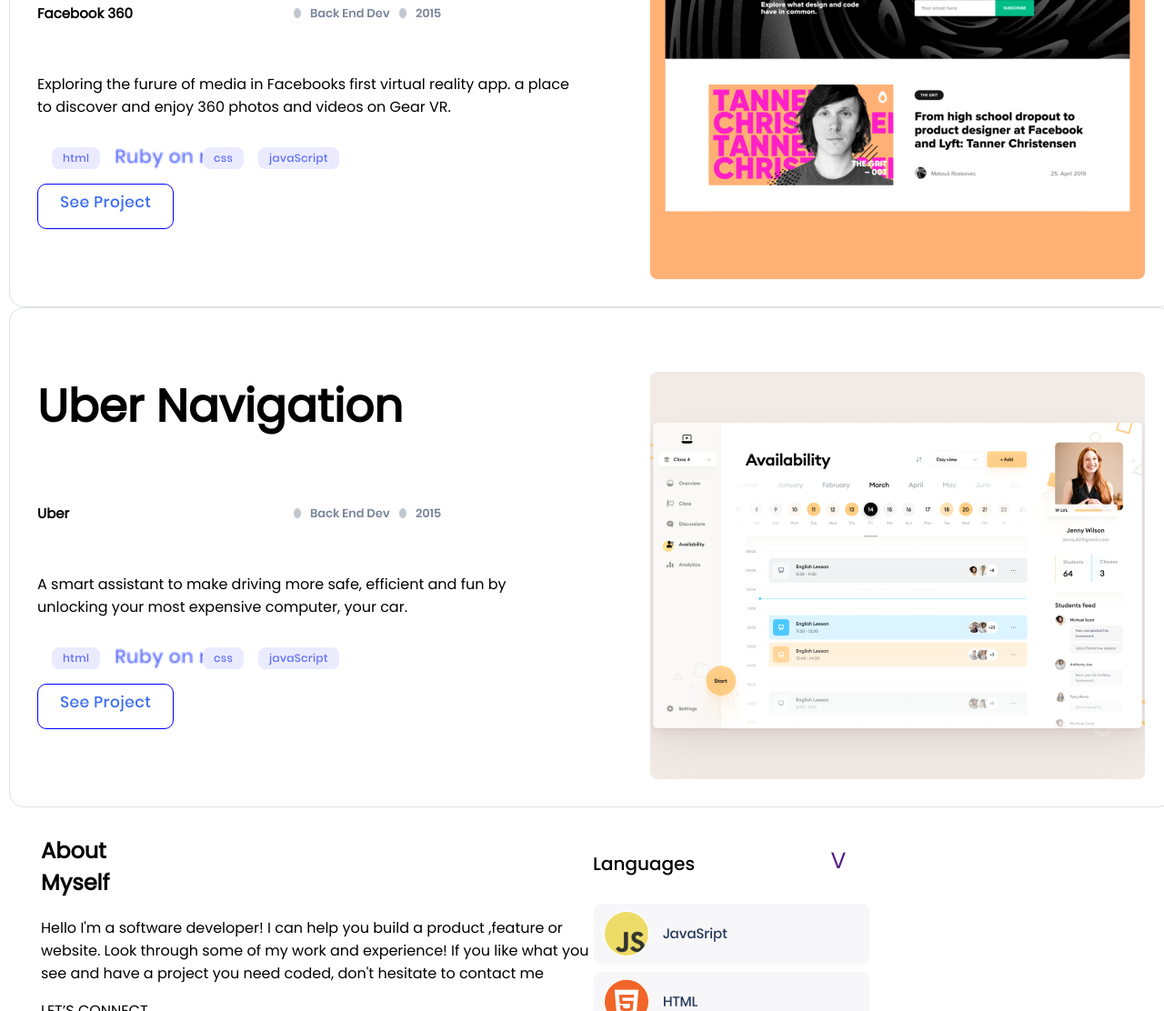
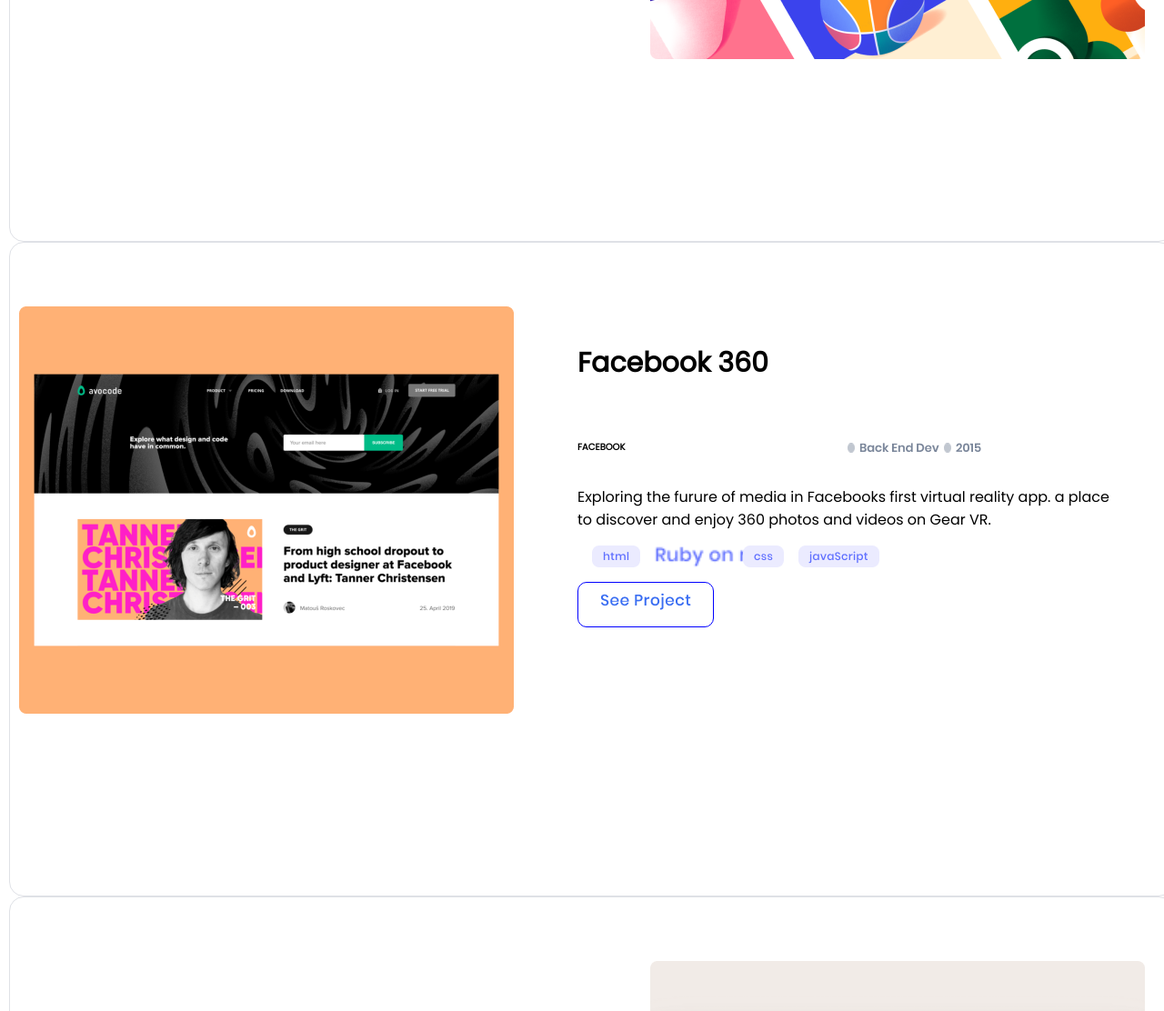
Before and after one commit to JOdiemo/JOdiemo.test.github.io, a website: page index.html in a window 1280 px wide. Shown: the part 1688-2800 px from the top of the page at 91% size. Drawn offline with Linux system fonts and the light colour scheme.

Commit message:
Review changes made

```diff
--- a/index.html
+++ b/index.html
@@ -141,9 +141,9 @@
 
         <section class="works">
             <div class="works-detail">
-            <h2 class="main-topic">Tonic</h2><br>
+            <h2 class="main-topic">Facebook 360</h2><br>
             <div class="works-intro">
-                <h2>Facebook 360</h2>
+                <h2>FACEBOOK</h2>
                 <ul>
                     <li>
                         <img src="images/Counter.png" alt="Counter"></li>
@@ -262,9 +262,9 @@
                </div>
                <div class="frameworks">
                    <ul>
-                       <li><img src="images/Frame9.png" alt=""></li>
-                       <li><img src="images/Frame10.png" alt=""></li>
-                       <li><img src="images/Frame11.png" alt=""></li>
+                       <li><img src="images/Frame12.png" alt=""></li>
+                       <li><img src="images/Frame13.png" alt=""></li>
+                       <li><img src="images/Frame14.png" alt=""></li>
                    </ul>
                </div>
                <div class="langs">
--- a/styles.css
+++ b/styles.css
@@ -37,6 +37,13 @@
   flex-direction: row;
   align-items: center;
   list-style: none;
+  font-family: "Poppin", sans-serif;
+  size: 10px;
+}
+
+.navbarmenulink {
+  text-decoration: none;
+  font-size: 8px;
 }
 
 section {
@@ -45,7 +52,7 @@
   align-items: center;
   margin-right: 25px;
   margin-left: 25px;
-  padding: 20px 30px 30px 10px;
+  padding: 20px 30px 200px 10px;
   grid-gap: 50px;
 }
 
@@ -445,7 +452,7 @@
 
 /* -------media----------- */
 
-@media (min-width: 600px) {
+@media (min-width: 768px) {
   * {
     box-sizing: border-box;
   }
@@ -463,18 +470,14 @@
     border: 1px solid #dfe1e6;
     border-radius: 16px;
     margin-left: 10px;
+    padding-top: 20px;
   }
 
   .works-3 {
     display: flex;
     flex-flow: row;
     border: 1px solid #dfe1e6;
-    border-radius: 16px;
     margin-left: 10px;
-  }
-
-  .works > img {
-    order: 1;
   }
 
   .works-3 > img {
@@ -493,4 +496,54 @@
   .myskills {
     order: 2;
   }
+
+  .works-intro h2 {
+    padding-left: 0;
+    margin-left: 0;
+    font-size: 10px;
+  }
+
+  .works-3 br {
+    display: none;
+  }
+
+  div p {
+    padding: 0;
+    margin: 0;
+  }
+
+  .works-intro {
+    display: flex;
+    flex-direction: row;
+    justify-content: space-between;
+    align-items: center;
+    margin-top: 5px;
+    font-family: "Poppins", sans-serif;
+    font-size: 5px;
+    padding-left: 0;
+    margin-left: 0;
+  }
+
+  .works-detail .main-topic {
+    font-size: 30px;
+    font-style: normal;
+    font-weight: bold;
+    line-height: 44px;
+  }
+
+  .frameworks ul {
+    display: flex;
+    flex-direction: row;
+  }
+
+  .frameworks ul li {
+    width: 0;
+    padding: 0;
+    margin: 0;
+    size: 10px;
+  }
+
+  .lang-text {
+    position: relative;
+  }
 }
```
Also changed, not shown: images/Frame12.png (added), images/Frame13.png (added), images/Frame14.png (added).
